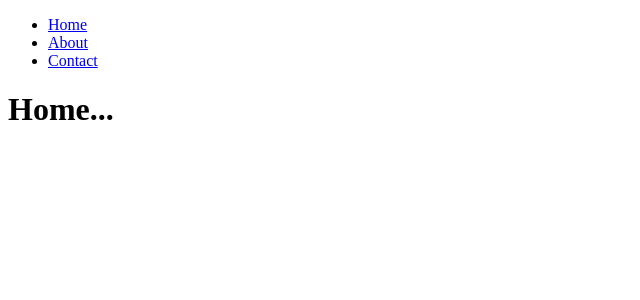
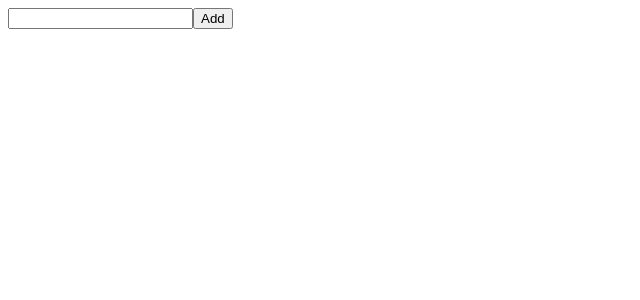
Before and after one commit to duccuong2808/reactjs-tutorial, a React app: page / in a window 1280 px wide. Shown: the top 300 px of the page, without its empty margins (0-640 px from the left). Built offline with nearby package versions, Linux system fonts and the light colour scheme.

Commit message:
12. Flux                 + Actions                 + Components                    - Root component: App.jsx                    - Other components: /components                 + Reducers                 + Store: main.js

```diff
--- a/App.jsx
+++ b/App.jsx
@@ -1,43 +1,28 @@
-import React from 'react';
-import {Link} from 'react-router';
+import React, { Component } from 'react'
+import { connect } from 'react-redux'
+import { addTodo } from './actions/actions'
 
-class App extends React.Component {
+import AddTodo from './components/AddTodo.jsx'
+import TodoList from './components/TodoList.jsx'
+
+class App extends Component {
   render() {
-    return(
+    const { dispatch, visibleTodos } = this.props;
+    return (
       <div>
-        <ul>
-          <li><Link to="home">Home</Link></li>
-          <li><Link to="about">About</Link></li>
-          <li><Link to="contact">Contact</Link></li>
-        </ul>
 
-        {this.props.children}
+        <AddTodo onAddClick = { text => dispatch(addTodo(text)) }/>
+        <TodoList todos = { visibleTodos }/>
+
       </div>
     )
   }
 }
-export default App;
 
-export class Home extends React.Component {
-  render() {
-    return (
-      <h1>Home...</h1>
-    )
+function select(state) {
+  return {
+    visibleTodos: state.todos
   }
 }
 
-export class About extends React.Component {
-  render() {
-    return (
-      <h1>About...</h1>
-    )
-  }
-}
-
-export class Contact extends React.Component {
-  render()  {
-    return (
-      <h1>Contact...</h1>
-    )
-  }
-}
+export default connect(select)(App)
--- /dev/null
+++ b/actions/actions.js
@@ -0,0 +1,11 @@
+export const ADD_TODO = 'ADD_TODO';
+
+let nextTodoId = 0;
+
+export function addTodo(text) {
+  return {
+    type: ADD_TODO,
+    id: nextTodoId++,
+    text
+  };
+}
--- /dev/null
+++ b/components/AddTodo.jsx
@@ -0,0 +1,23 @@
+import React, { Component, PropTypes } from 'react'
+
+export default class AddTodo extends Component {
+  render() {
+    return (
+      <div>
+        <input type = 'text' ref = 'input' />
+
+        <button onClick = { (e) => this.handleClick(e) }>
+          Add
+        </button>
+
+      </div>
+    )
+  }
+
+  handleClick(e) {
+    const node = this.refs.input;
+    const text = node.value.trim();
+    this.props.onAddClick(text);
+    node.value = '';
+  }
+}
--- /dev/null
+++ b/components/Todo.jsx
@@ -0,0 +1,11 @@
+import React, { Component, PropTypes } from 'react'
+
+export default class Todo extends Component {
+  render() {
+    return (
+      <li>
+        {this.props.text}
+      </li>
+    )
+  }
+}
--- /dev/null
+++ b/components/TodoList.jsx
@@ -0,0 +1,16 @@
+import React, { Component, PropTypes } from 'react'
+import Todo from './Todo.jsx'
+
+export default class TodoList extends Component {
+  render() {
+    return (
+      <ul>
+        {
+          this.props.todos.map(todo =>
+            <Todo key = { todo.id } { ...todo } />
+          )
+        }
+      </ul>
+    )
+  }
+}
--- a/main.js
+++ b/main.js
@@ -1,16 +1,21 @@
-import React from 'react';
-import ReactDOM from 'react-dom';
-import {Router, Route, browserHistory, IndexRoute} from 'react-router';
-import App from './App.jsx';
-import {Home,About,Contact} from './App.jsx';
+import React from 'react'
 
-ReactDOM.render((
-  <Router history = {browserHistory}>
-    <Route path = "/" component = {App}>
-      <IndexRoute component = {Home} />
-      <Route path = "home" component = {Home} />
-      <Route path = "about" component = {About} />
-      <Route path = "contact" component = {Contact} />
-    </Route>
-  </Router>
-), document. getElementById('app'));
+import { render } from 'react-dom'
+import { createStore } from 'redux'
+import { Provider } from 'react-redux'
+
+import App from './App.jsx'
+import todoApp from './reducers/reducers'
+
+let store = createStore(todoApp);
+
+let rootElement = document.getElementById('app');
+
+render(
+
+  <Provider store = {store}>
+    <App />
+  </Provider>,
+
+  rootElement
+);
--- /dev/null
+++ b/reducers/reducers.js
@@ -0,0 +1,33 @@
+import { combineReducers } from 'redux'
+import { ADD_TODO } from '../actions/actions'
+
+function todo(state, action) {
+  switch (action.type) {
+
+    case ADD_TODO:
+      return {
+        id: action.id,
+        text: action.text,
+      };
+
+    default:
+      return state
+  }
+}
+
+function todos(state = [], action) {
+  switch (action.type) {
+
+    case ADD_TODO:
+      return [ ...state, todo(undefined, action)];
+
+    default:
+      return state
+  }
+}
+
+const todoApp = combineReducers({
+  todos
+});
+
+export default todoApp
```
Also changed, not shown: 1 other file (tests, documents, lock files or other folders).
